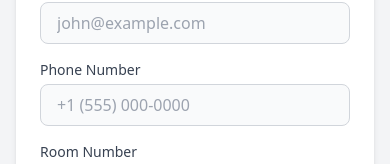
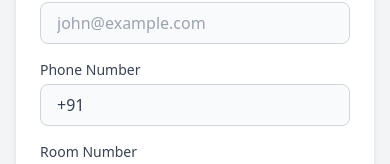
Before and after one commit to codinggita/laundry_buddy, a React (Vite) app in the folder Frontend/: page /registration in a window 390 px wide. Shown: the part 288-452 px from the top of the page. Built offline with nearby package versions, Linux system fonts and the light colour scheme.

Commit message:
Fixed the Input type of Mobile Number

```diff
--- a/Frontend/src/Component/User/Registration.jsx
+++ b/Frontend/src/Component/User/Registration.jsx
@@ -129,13 +129,15 @@ const handleSubmit = async (e) =>{
                 Phone Number
               </label>
               <input
-                type="tel"
-                id="phone"
-                placeholder="+1 (555) 000-0000"
-                className="block w-full px-4 py-2 mt-1 text-gray-700 bg-gray-50 border border-gray-300 rounded-lg focus:ring-blue-500 focus:border-blue-500"
-                onChange={(e) => setNumber(e.target.value)}
+  type="tel"
+  id="phone"
+  placeholder="+91 939204XXX"
+  pattern="\+91\s[0-9]{10}"
+  className="block w-full px-4 py-2 mt-1 text-gray-700 bg-gray-50 border border-gray-300 rounded-lg focus:ring-blue-500 focus:border-blue-500"
+  value={`+91 ${number}`}
+  onChange={(e) => setNumber(e.target.value.replace("+91 ", ""))}
+/>
 
-              />
             </div>
 
             {/* Room Number */}
```
